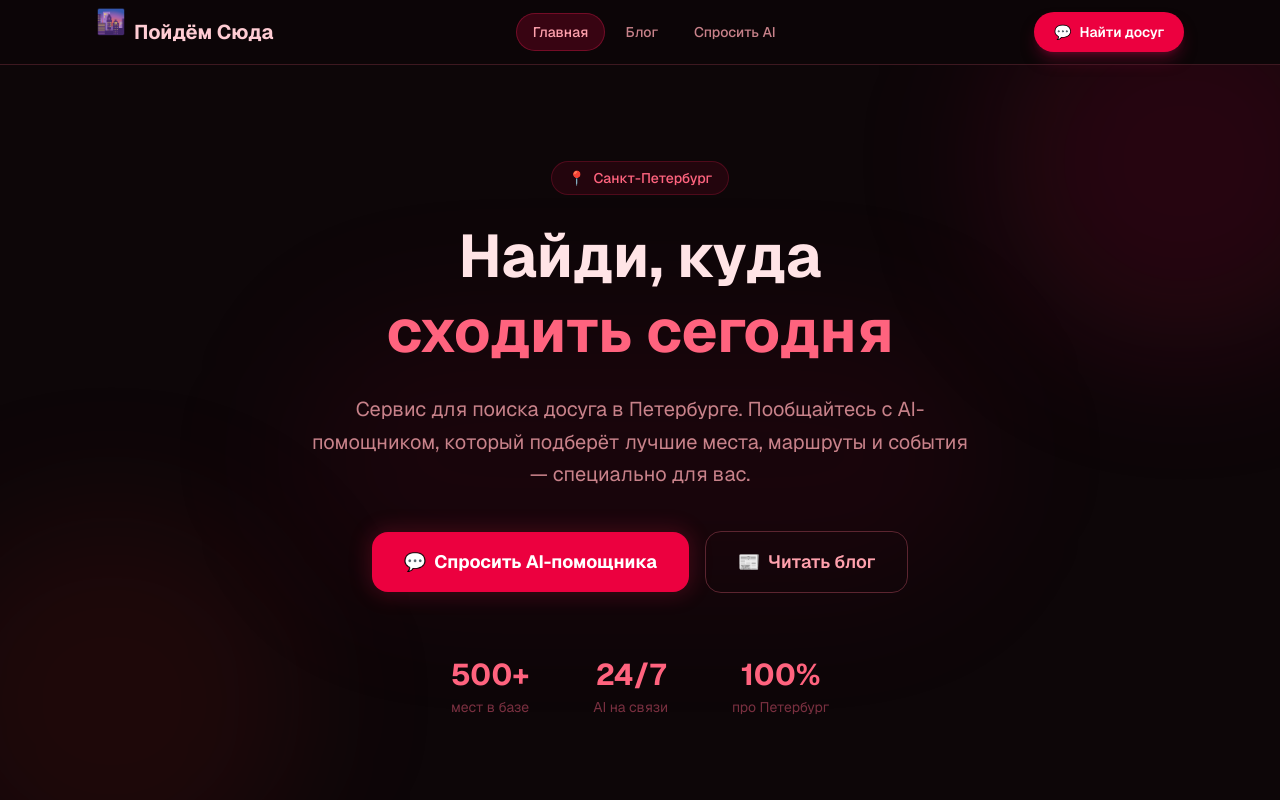
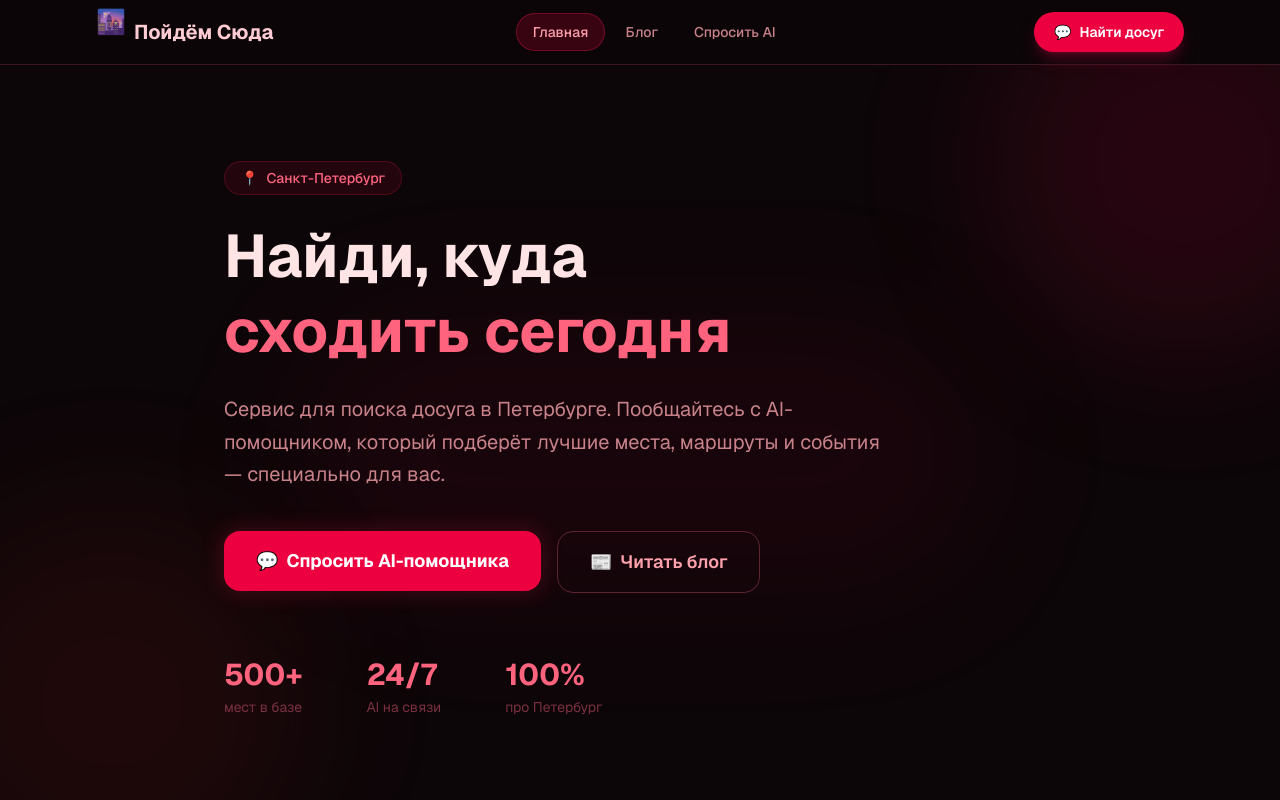
Before and after one commit to sachalysov/poydomsuda, a Next.js app: page / in a window 1280 px wide. Shown: the top 800 px of the page. Built offline with nearby package versions, Linux system fonts and the light colour scheme.

Commit message:
на главной текст заголовков сделал по левую сторону

```diff
--- a/src/app/page.tsx
+++ b/src/app/page.tsx
@@ -59,7 +59,7 @@ export default function HomePage() {
         <div className="absolute -bottom-12 -left-20 w-96 h-96 bg-red-900/15 rounded-full blur-3xl pointer-events-none" />
         <div className="absolute top-1/2 left-1/2 -translate-x-1/2 -translate-y-1/2 w-[700px] h-[280px] bg-rose-800/8 rounded-full blur-3xl pointer-events-none" />
 
-        <div className="relative max-w-4xl mx-auto px-4 sm:px-6 lg:px-8 text-center">
+        <div className="relative max-w-4xl mx-auto px-4 sm:px-6 lg:px-8 text-left">
           <div className="inline-flex items-center gap-2 bg-rose-600/10 border border-rose-500/20 text-rose-400 text-sm font-medium px-4 py-1.5 rounded-full mb-6 animate-fade-in-up">
             <span>📍</span> Санкт-Петербург
           </div>
@@ -69,12 +69,12 @@ export default function HomePage() {
             <span className="text-rose-400">сходить сегодня</span>
           </h1>
 
-          <p className="text-lg sm:text-xl text-[#C8828A] max-w-2xl mx-auto mb-10 leading-relaxed animate-fade-in-up delay-200">
+          <p className="text-lg sm:text-xl text-[#C8828A] max-w-2xl mb-10 leading-relaxed animate-fade-in-up delay-200">
             Сервис для поиска досуга в Петербурге. Пообщайтесь с AI-помощником, который подберёт
             лучшие места, маршруты и события — специально для вас.
           </p>
 
-          <div className="flex flex-col sm:flex-row items-center justify-center gap-4 animate-fade-in-up delay-300">
+          <div className="flex flex-col sm:flex-row items-start justify-start gap-4 animate-fade-in-up delay-300">
             <Link
               href="/chat"
               className="inline-flex items-center gap-2 bg-rose-600 hover:bg-rose-500 text-white font-bold text-lg px-8 py-4 rounded-2xl shadow-xl shadow-rose-900/50 transition-all duration-200 hover:-translate-y-0.5 w-full sm:w-auto justify-center animate-glow"
@@ -90,13 +90,13 @@ export default function HomePage() {
           </div>
 
           {/* Stats */}
-          <div className="mt-16 flex flex-col sm:flex-row items-center justify-center gap-8 sm:gap-16 animate-fade-in-up delay-400">
+          <div className="mt-16 flex flex-col sm:flex-row items-start justify-start gap-8 sm:gap-16 animate-fade-in-up delay-400">
             {[
               { value: "500+", label: "мест в базе" },
               { value: "24/7", label: "AI на связи" },
               { value: "100%", label: "про Петербург" },
             ].map(({ value, label }) => (
-              <div key={label} className="text-center">
+              <div key={label} className="text-left">
                 <div className="text-3xl font-bold text-rose-400">{value}</div>
                 <div className="text-sm text-[#7A3040] mt-1">{label}</div>
               </div>
```
